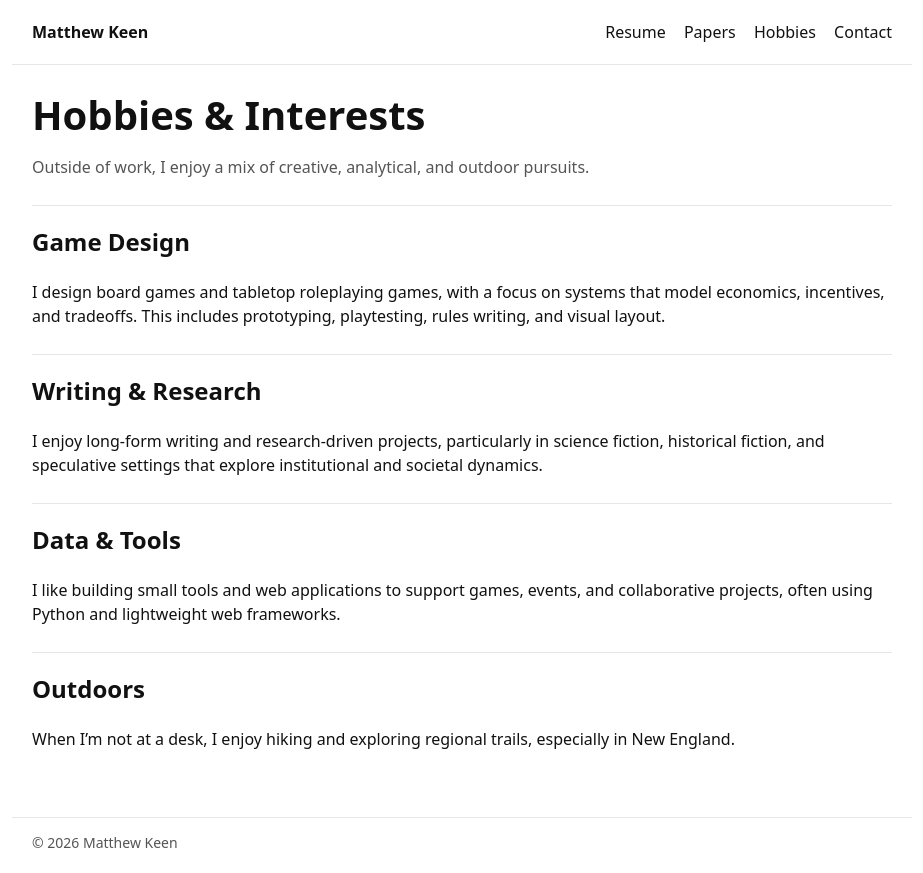
After one commit to mlkeen/mattkeen, a Flask app: page /hobbies in a window 1280 px wide. The commit adds this page. Shown: the whole page, without its empty margins (178-1101 px from the left). Run offline with Flask 3, Linux system fonts and the light colour scheme.

Commit message:
Update hobbies page

```diff
--- a/app.py
+++ b/app.py
@@ -14,6 +14,10 @@ def resume():
 def papers():
     return render_template("papers.html")
 
+@app.get("/hobbies")
+def hobbies():
+    return render_template("hobbies.html")
+
 @app.get("/health")
 def health():
     return {"ok": True}
--- a/templates/base.html
+++ b/templates/base.html
@@ -12,6 +12,7 @@
     <nav class="nav">
       <a href="/resume">Resume</a>
       <a href="/papers">Papers</a>
+      <a href="/hobbies">Hobbies</a>
       <a href="mailto:placeholder@gmail.com">Contact</a>
     </nav>
   </header>
--- /dev/null
+++ b/templates/hobbies.html
@@ -0,0 +1,38 @@
+{% extends "base.html" %}
+{% block title %}Hobbies | Matthew Keen{% endblock %}
+
+{% block content %}
+<section>
+  <h1>Hobbies & Interests</h1>
+  <p class="sub">
+    Outside of work, I enjoy a mix of creative, analytical, and outdoor pursuits.
+  </p>
+
+  <h2>Game Design</h2>
+  <p>
+    I design board games and tabletop roleplaying games, with a focus on systems
+    that model economics, incentives, and tradeoffs. This includes prototyping,
+    playtesting, rules writing, and visual layout.
+  </p>
+
+  <h2>Writing & Research</h2>
+  <p>
+    I enjoy long-form writing and research-driven projects, particularly in
+    science fiction, historical fiction, and speculative settings that explore
+    institutional and societal dynamics.
+  </p>
+
+  <h2>Data & Tools</h2>
+  <p>
+    I like building small tools and web applications to support games, events,
+    and collaborative projects, often using Python and lightweight web
+    frameworks.
+  </p>
+
+  <h2>Outdoors</h2>
+  <p>
+    When I’m not at a desk, I enjoy hiking and exploring regional trails,
+    especially in New England.
+  </p>
+</section>
+{% endblock %}
```
